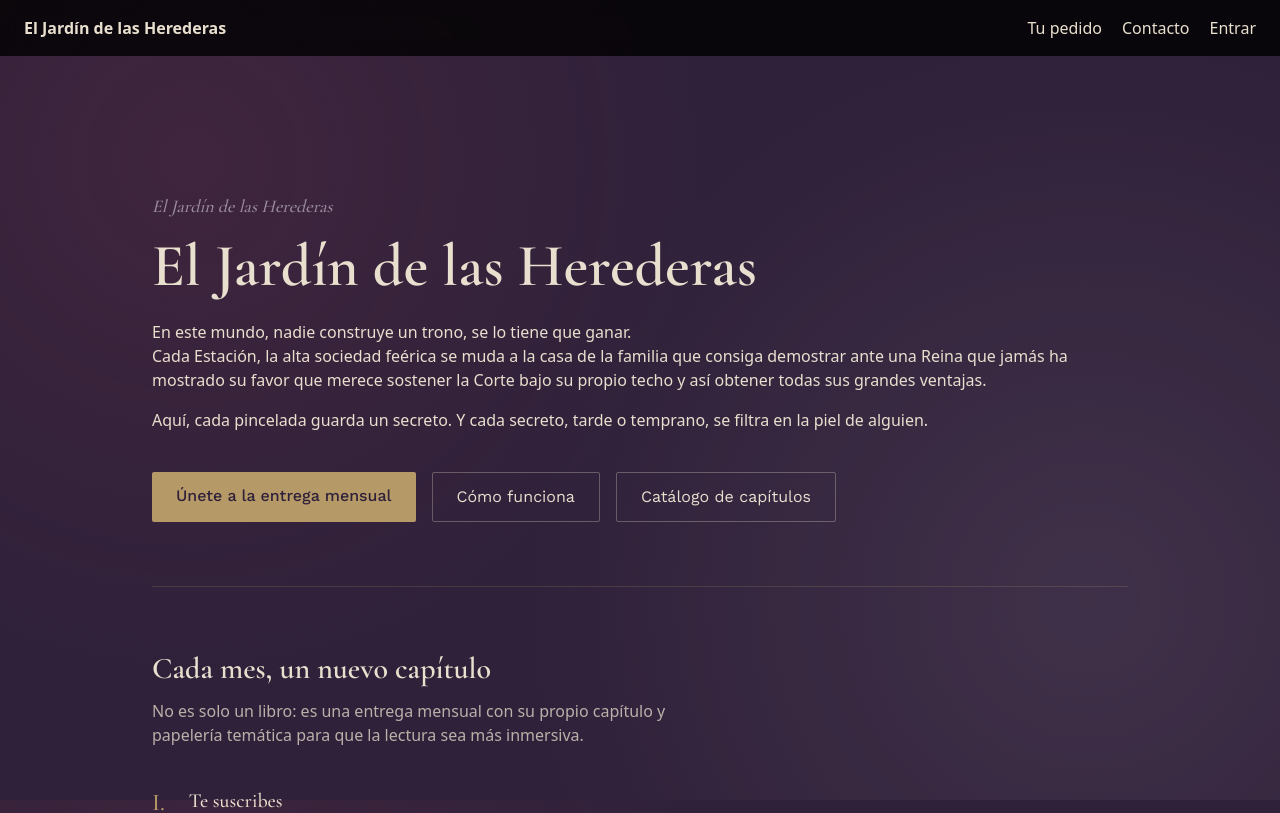
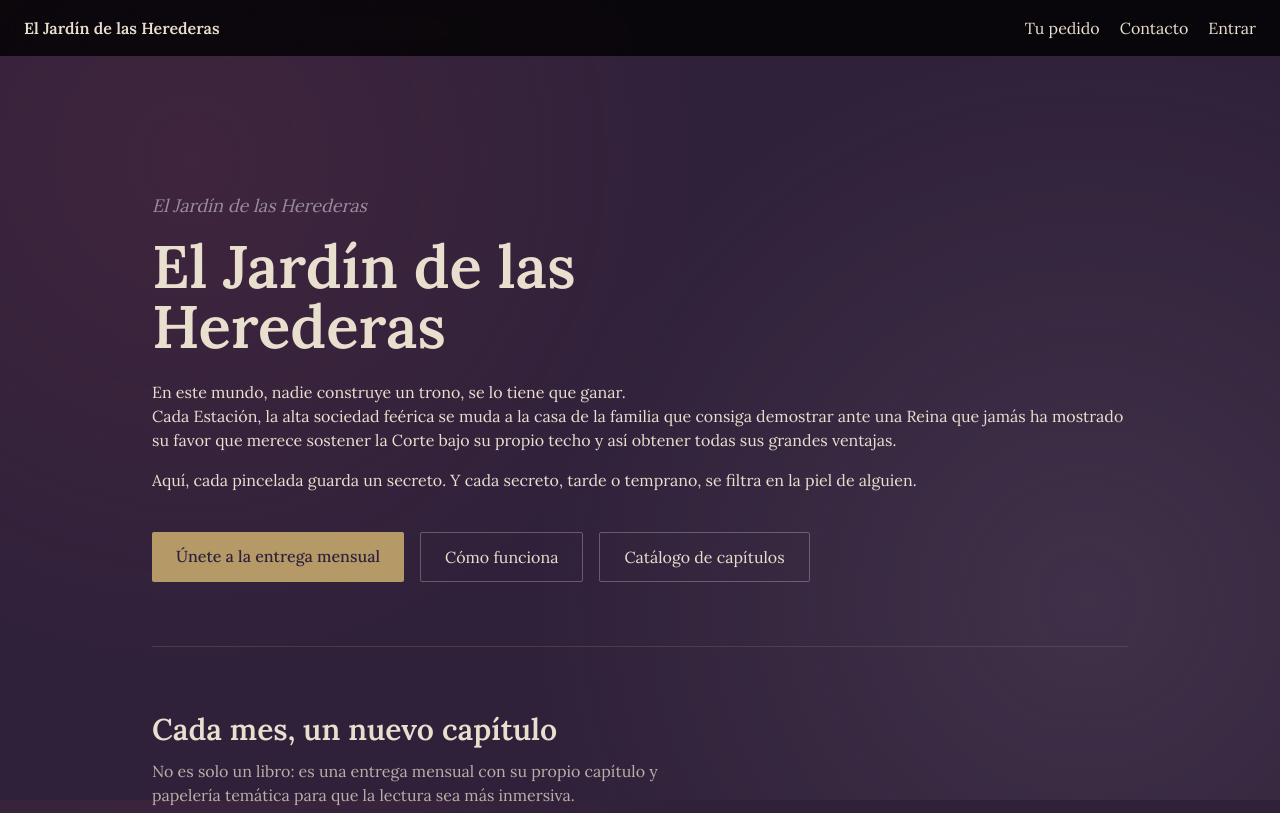
Before and after one commit to Blubur/Jardin, a Next.js app: page / in a window 1280 px wide. Shown: the top 813 px of the page. Built offline with nearby package versions, Linux system fonts and the light colour scheme; no server answers.

Commit message:
Fuentes y fondo

```diff
--- a/app/globals.css
+++ b/app/globals.css
@@ -3,6 +3,19 @@
 @tailwind utilities;
 
 :root {
+
+
+  :root {
+  --font-display: "Bahnschrift", var(--font-barlow), sans-serif;
+}
+
+h1,
+.titulo-1 {
+  font-family: var(--font-titulo), var(--font-display), serif;
+}
+
+
+
   /* Paleta (canales RGB, para poder usar opacidades: bg-marfil-antiguo/50) */
   --peonia-nocturna: 48 33 58; /* #30213A */
   --ciruela-profunda: 73 48 79; /* #49304F */
--- a/app/layout.tsx
+++ b/app/layout.tsx
@@ -1,19 +1,31 @@
 import "./globals.css";
-import { Cormorant_Garamond, Work_Sans } from "next/font/google";
+import { Lora, Barlow } from "next/font/google";
+import localFont from "next/font/local";
 import Navbar from "@/components/Navbar";
 import Footer from "@/components/Footer";
 
-
-const display = Cormorant_Garamond({
+const lora = Lora({
   subsets: ["latin"],
-  weight: ["500", "600", "700"],
-  variable: "--font-display",
+  weight: ["400", "500", "600", "700"],
+  style: ["normal", "italic"],
+  variable: "--font-body",
 });
 
-const body = Work_Sans({
+// Sustituta de Bahnschrift para quien no la tenga instalada
+const barlow = Barlow({
   subsets: ["latin"],
   weight: ["400", "500", "600"],
-  variable: "--font-body",
+  variable: "--font-barlow",
+});
+
+const soligant = localFont({
+  src: "./fonts/Soligant.woff2",
+  variable: "--font-titulo",
+});
+
+const cascadia = localFont({
+  src: "./fonts/CascadiaCode.woff2",
+  variable: "--font-mono",
 });
 
 export const metadata = {
@@ -28,12 +40,15 @@ export default function RootLayout({
   children: React.ReactNode;
 }) {
   return (
-    <html lang="es" className={`${display.variable} ${body.variable}`}>
-      <body className="bg-corte-fondo text-corte-pergamino">
-  <Navbar />
-  <div className="pt-24 min-h-screen">{children}</div>
-  <Footer />
-</body>
+    <html
+      lang="es"
+      className={`${lora.variable} ${barlow.variable} ${soligant.variable} ${cascadia.variable}`}
+    >
+      <body className="bg-corte-fondo text-corte-pergamino font-body">
+        <Navbar />
+        <div className="pt-24 min-h-screen">{children}</div>
+        <Footer />
+      </body>
     </html>
   );
 }
```
Also changed, not shown: app/fonts/CascadiaCode.woff2 (added), app/fonts/Soligant.woff2 (added).
